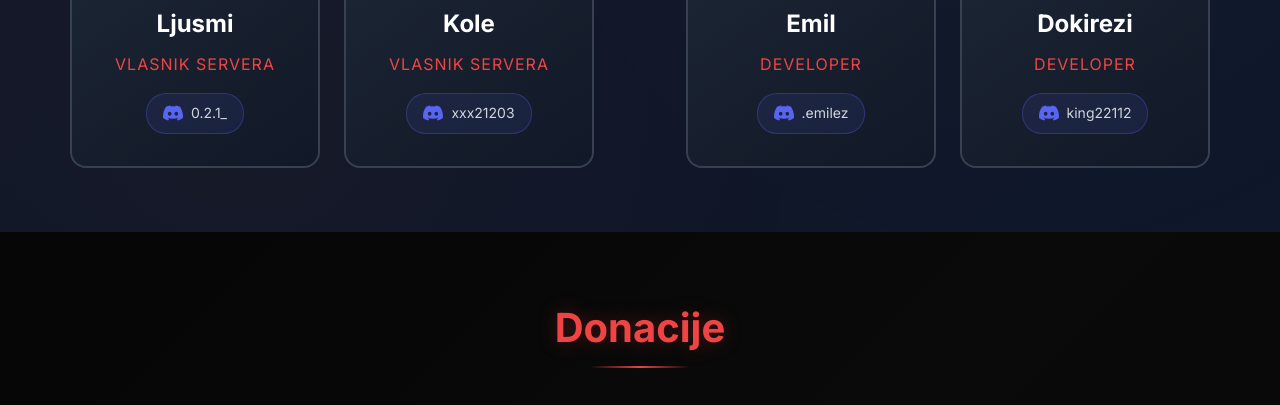
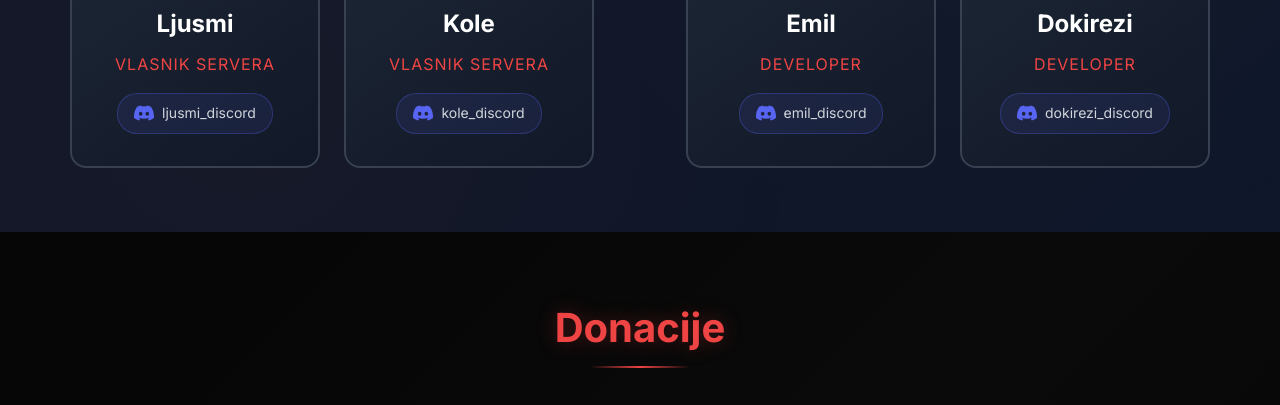
Before and after one commit to Nepoznat1/furyroleplay, a website: page main/index.html in a window 1280 px wide. Shown: the part 926-1331 px from the top of the page. Drawn offline with Linux system fonts and the light colour scheme.

Commit message:
Update index.html

```diff
--- a/main/index.html
+++ b/main/index.html
@@ -60,7 +60,7 @@
                                     <svg class="discord-icon" width="20" height="20" viewBox="0 0 24 24" fill="currentColor">
                                         <path d="M20.317 4.37a19.791 19.791 0 0 0-4.885-1.515.074.074 0 0 0-.079.037c-.21.375-.444.864-.608 1.25a18.27 18.27 0 0 0-5.487 0 12.64 12.64 0 0 0-.617-1.25.077.077 0 0 0-.079-.037A19.736 19.736 0 0 0 3.677 4.37a.07.07 0 0 0-.032.027C.533 9.046-.32 13.58.099 18.057a.082.082 0 0 0 .031.057 19.9 19.9 0 0 0 5.993 3.03.078.078 0 0 0 .084-.028c.462-.63.874-1.295 1.226-1.994a.076.076 0 0 0-.041-.106 13.107 13.107 0 0 1-1.872-.892.077.077 0 0 1-.008-.128 10.2 10.2 0 0 0 .372-.292.074.074 0 0 1 .077-.01c3.928 1.793 8.18 1.793 12.062 0a.074.074 0 0 1 .078.01c.12.098.246.198.373.292a.077.077 0 0 1-.006.127 12.299 12.299 0 0 1-1.873.892.077.077 0 0 0-.041.107c.36.698.772 1.362 1.225 1.993a.076.076 0 0 0 .084.028 19.839 19.839 0 0 0 6.002-3.03.077.077 0 0 0 .032-.054c.5-5.177-.838-9.674-3.549-13.66a.061.061 0 0 0-.031-.03zM8.02 15.33c-1.183 0-2.157-1.085-2.157-2.419 0-1.333.956-2.419 2.157-2.419 1.21 0 2.176 1.096 2.157 2.42 0 1.333-.956 2.418-2.157 2.418zm7.975 0c-1.183 0-2.157-1.085-2.157-2.419 0-1.333.955-2.419 2.157-2.419 1.21 0 2.176 1.096 2.157 2.42 0 1.333-.946 2.418-2.157 2.418z"/>
                                     </svg>
-                                    <span class="discord-username">0.2.1_</span>
+                                    <span class="discord-username">ljusmi_discord</span>
                                 </div>
                             </div>
                         </div>
@@ -76,7 +76,7 @@
                                     <svg class="discord-icon" width="20" height="20" viewBox="0 0 24 24" fill="currentColor">
                                         <path d="M20.317 4.37a19.791 19.791 0 0 0-4.885-1.515.074.074 0 0 0-.079.037c-.21.375-.444.864-.608 1.25a18.27 18.27 0 0 0-5.487 0 12.64 12.64 0 0 0-.617-1.25.077.077 0 0 0-.079-.037A19.736 19.736 0 0 0 3.677 4.37a.07.07 0 0 0-.032.027C.533 9.046-.32 13.58.099 18.057a.082.082 0 0 0 .031.057 19.9 19.9 0 0 0 5.993 3.03.078.078 0 0 0 .084-.028c.462-.63.874-1.295 1.226-1.994a.076.076 0 0 0-.041-.106 13.107 13.107 0 0 1-1.872-.892.077.077 0 0 1-.008-.128 10.2 10.2 0 0 0 .372-.292.074.074 0 0 1 .077-.01c3.928 1.793 8.18 1.793 12.062 0a.074.074 0 0 1 .078.01c.12.098.246.198.373.292a.077.077 0 0 1-.006.127 12.299 12.299 0 0 1-1.873.892.077.077 0 0 0-.041.107c.36.698.772 1.362 1.225 1.993a.076.076 0 0 0 .084.028 19.839 19.839 0 0 0 6.002-3.03.077.077 0 0 0 .032-.054c.5-5.177-.838-9.674-3.549-13.66a.061.061 0 0 0-.031-.03zM8.02 15.33c-1.183 0-2.157-1.085-2.157-2.419 0-1.333.956-2.419 2.157-2.419 1.21 0 2.176 1.096 2.157 2.42 0 1.333-.956 2.418-2.157 2.418zm7.975 0c-1.183 0-2.157-1.085-2.157-2.419 0-1.333.955-2.419 2.157-2.419 1.21 0 2.176 1.096 2.157 2.42 0 1.333-.946 2.418-2.157 2.418z"/>
                                     </svg>
-                                    <span class="discord-username">xxx21203</span>
+                                    <span class="discord-username">kole_discord</span>
                                 </div>
                             </div>
                         </div>
@@ -98,7 +98,7 @@
                                     <svg class="discord-icon" width="20" height="20" viewBox="0 0 24 24" fill="currentColor">
                                         <path d="M20.317 4.37a19.791 19.791 0 0 0-4.885-1.515.074.074 0 0 0-.079.037c-.21.375-.444.864-.608 1.25a18.27 18.27 0 0 0-5.487 0 12.64 12.64 0 0 0-.617-1.25.077.077 0 0 0-.079-.037A19.736 19.736 0 0 0 3.677 4.37a.07.07 0 0 0-.032.027C.533 9.046-.32 13.58.099 18.057a.082.082 0 0 0 .031.057 19.9 19.9 0 0 0 5.993 3.03.078.078 0 0 0 .084-.028c.462-.63.874-1.295 1.226-1.994a.076.076 0 0 0-.041-.106 13.107 13.107 0 0 1-1.872-.892.077.077 0 0 1-.008-.128 10.2 10.2 0 0 0 .372-.292.074.074 0 0 1 .077-.01c3.928 1.793 8.18 1.793 12.062 0a.074.074 0 0 1 .078.01c.12.098.246.198.373.292a.077.077 0 0 1-.006.127 12.299 12.299 0 0 1-1.873.892.077.077 0 0 0-.041.107c.36.698.772 1.362 1.225 1.993a.076.076 0 0 0 .084.028 19.839 19.839 0 0 0 6.002-3.03.077.077 0 0 0 .032-.054c.5-5.177-.838-9.674-3.549-13.66a.061.061 0 0 0-.031-.03zM8.02 15.33c-1.183 0-2.157-1.085-2.157-2.419 0-1.333.956-2.419 2.157-2.419 1.21 0 2.176 1.096 2.157 2.42 0 1.333-.956 2.418-2.157 2.418zm7.975 0c-1.183 0-2.157-1.085-2.157-2.419 0-1.333.955-2.419 2.157-2.419 1.21 0 2.176 1.096 2.157 2.42 0 1.333-.946 2.418-2.157 2.418z"/>
                                     </svg>
-                                    <span class="discord-username">.emilez</span>
+                                    <span class="discord-username">emil_discord</span>
                                 </div>
                             </div>
                         </div>
@@ -114,7 +114,7 @@
                                     <svg class="discord-icon" width="20" height="20" viewBox="0 0 24 24" fill="currentColor">
                                         <path d="M20.317 4.37a19.791 19.791 0 0 0-4.885-1.515.074.074 0 0 0-.079.037c-.21.375-.444.864-.608 1.25a18.27 18.27 0 0 0-5.487 0 12.64 12.64 0 0 0-.617-1.25.077.077 0 0 0-.079-.037A19.736 19.736 0 0 0 3.677 4.37a.07.07 0 0 0-.032.027C.533 9.046-.32 13.58.099 18.057a.082.082 0 0 0 .031.057 19.9 19.9 0 0 0 5.993 3.03.078.078 0 0 0 .084-.028c.462-.63.874-1.295 1.226-1.994a.076.076 0 0 0-.041-.106 13.107 13.107 0 0 1-1.872-.892.077.077 0 0 1-.008-.128 10.2 10.2 0 0 0 .372-.292.074.074 0 0 1 .077-.01c3.928 1.793 8.18 1.793 12.062 0a.074.074 0 0 1 .078.01c.12.098.246.198.373.292a.077.077 0 0 1-.006.127 12.299 12.299 0 0 1-1.873.892.077.077 0 0 0-.041.107c.36.698.772 1.362 1.225 1.993a.076.076 0 0 0 .084.028 19.839 19.839 0 0 0 6.002-3.03.077.077 0 0 0 .032-.054c.5-5.177-.838-9.674-3.549-13.66a.061.061 0 0 0-.031-.03zM8.02 15.33c-1.183 0-2.157-1.085-2.157-2.419 0-1.333.956-2.419 2.157-2.419 1.21 0 2.176 1.096 2.157 2.42 0 1.333-.956 2.418-2.157 2.418zm7.975 0c-1.183 0-2.157-1.085-2.157-2.419 0-1.333.955-2.419 2.157-2.419 1.21 0 2.176 1.096 2.157 2.42 0 1.333-.946 2.418-2.157 2.418z"/>
                                     </svg>
-                                    <span class="discord-username">king22112</span>
+                                    <span class="discord-username">dokirezi_discord</span>
                                 </div>
                             </div>
                         </div>
@@ -264,7 +264,7 @@
     <footer class="footer">
         <div class="container">
             <!-- Updated footer text from RolePlay to DM Server -->
-            <p class="footer-text">© 2025 Fury DM Server V2. Sva prava zadržana.</p>
+            <p class="footer-text">© 2024 Fury DM Server V2. Sva prava zadržana.</p>
             <p class="footer-subtext">Najbolji FiveM deathmatch server u regionu</p>
         </div>
     </footer>
```
